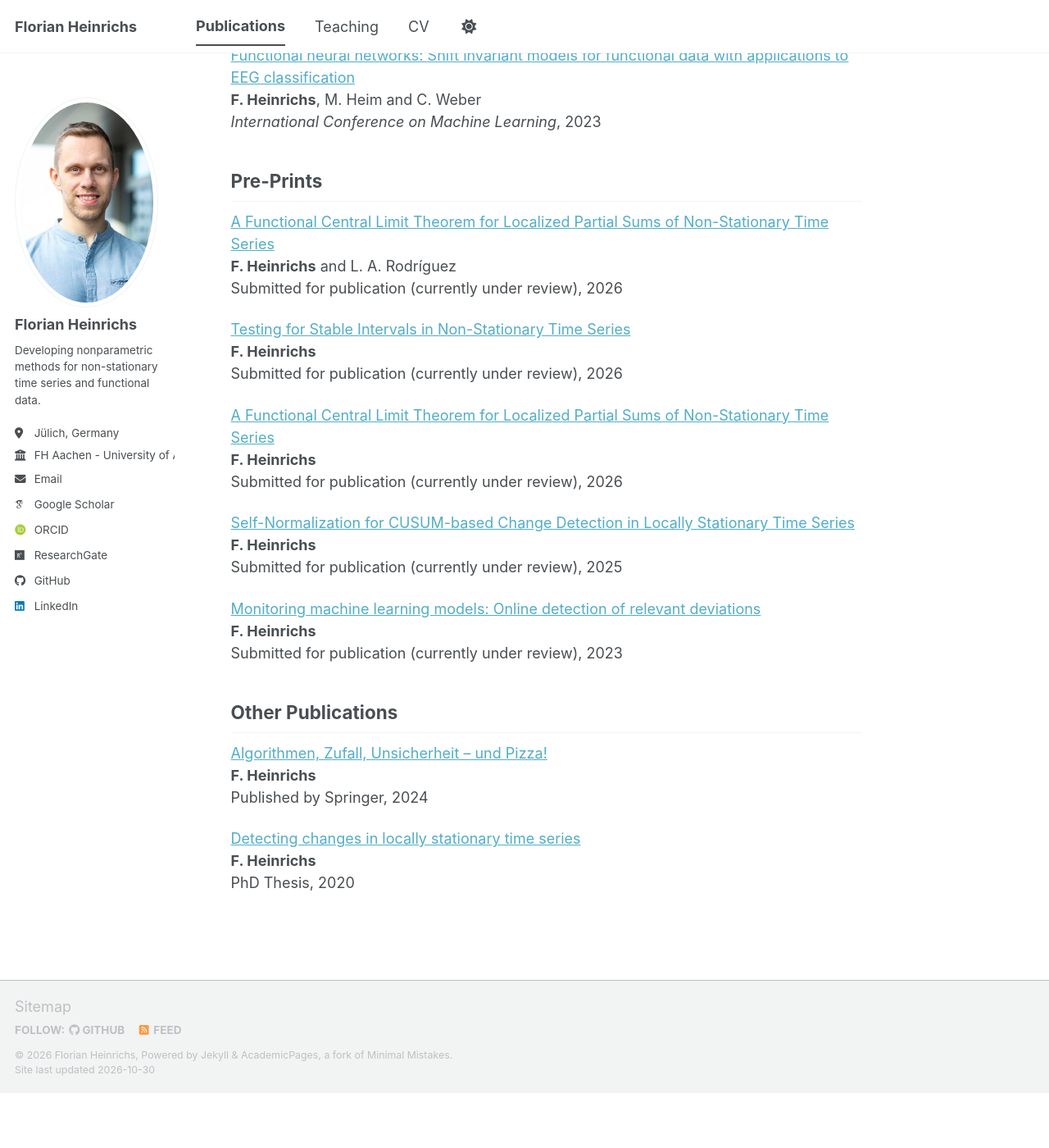
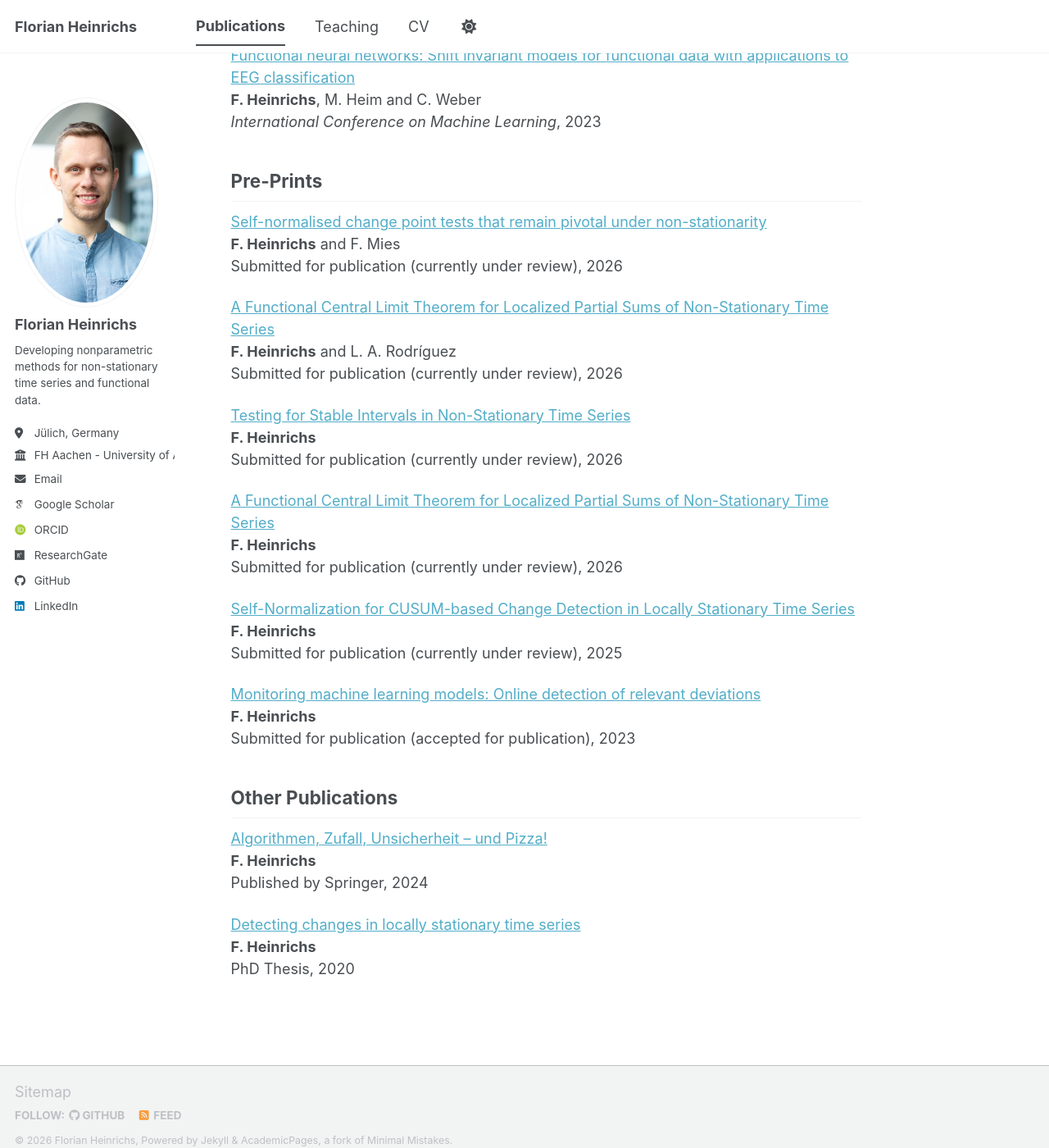
Before and after one commit to FlorianHeinrichs/FlorianHeinrichs.github.io, a Jekyll site: the page built from _pages/publications.md, in a window 1280 px wide and 1400 px high, scrolled down 1726 px. Shown: the whole window at 82% size. Built offline with Jekyll 4.4.1, drawn with Linux system fonts in a browser that asks for light colours; some web fonts are replaced; a script bundle is joined from its source files by our own code; library files that are not in the unit come from our copies; before the commit the page ends 3059 px from its top, so only the background shows below that.

Commit message:
Update publications

```diff
--- a/_pages/publications.md
+++ b/_pages/publications.md
@@ -70,7 +70,11 @@ M. Varotto, **F. Heinrichs**, T. Schürg, S. Tomasin and S. Valentin\
 Pre-Prints
 ---
 
-[A Functional Central Limit Theorem for Localized Partial Sums of Non-Stationary Time Series](https://arxiv.org/abs/2607.17697)\
+[Self-normalised change point tests that remain pivotal under non-stationarity](https://arxiv.org/abs/2610.39404)\
+**F. Heinrichs** and F. Mies\
+Submitted for publication (currently under review), 2026
+
+[A Functional Central Limit Theorem for Localized Partial Sums of Non-Stationary Time Series](https://arxiv.org/abs/2609.25791)\
 **F. Heinrichs** and L. A. Rodríguez\
 Submitted for publication (currently under review), 2026
 
@@ -88,7 +92,7 @@ Submitted for publication (currently under review), 2025
 
 [Monitoring machine learning models: Online detection of relevant deviations](https://arxiv.org/abs/2309.15187)\
 **F. Heinrichs**\
-Submitted for publication (currently under review), 2023
+Submitted for publication (accepted for publication), 2023
 
 
 Other Publications
```
